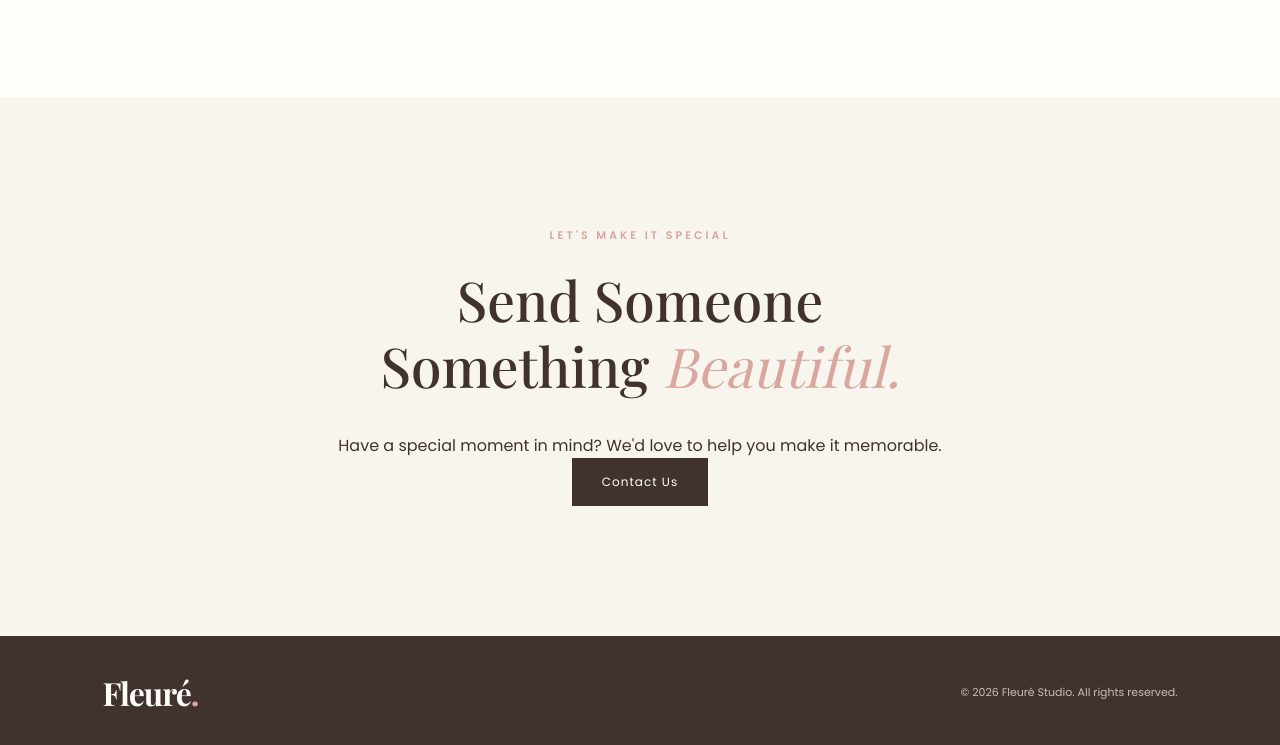
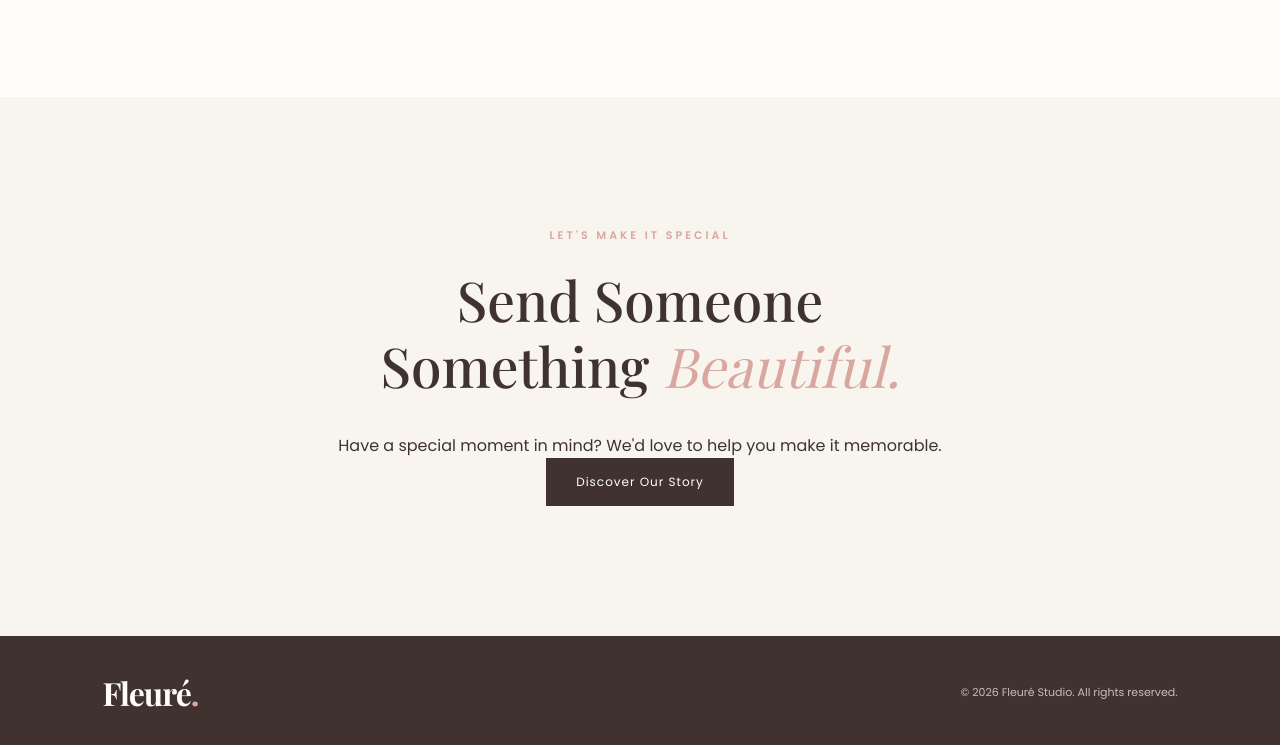
Before and after one commit to clivestudio/fleure-studio, a plain HTML site: page index.html in a window 1280 px wide. Shown: the part 3435-4180 px from the top of the page. Drawn offline with nearby package versions, Linux system fonts and the light colour scheme.

Commit message:
Add files via upload

```diff
--- a/index.html
+++ b/index.html
@@ -125,14 +125,14 @@
                 Have a special moment in mind? We'd love to help you make it memorable.
             </p>
 
-            <a href="https://wa.me/" class="primary-button" target="_blank">
-                Contact Us
+            <a href="#about" class="primary-button">
+                Discover Our Story
             </a>
         </section>
 
         <!-- FOOTER -->
         <footer>
-            <a href="#" class="logo">Fleuré<span>.</span></a>
+            <a href="#home" class="logo">Fleuré<span>.</span></a>
             <p>© <span id="year"></span> Fleuré Studio. All rights reserved.</p>
         </footer>
 
```
